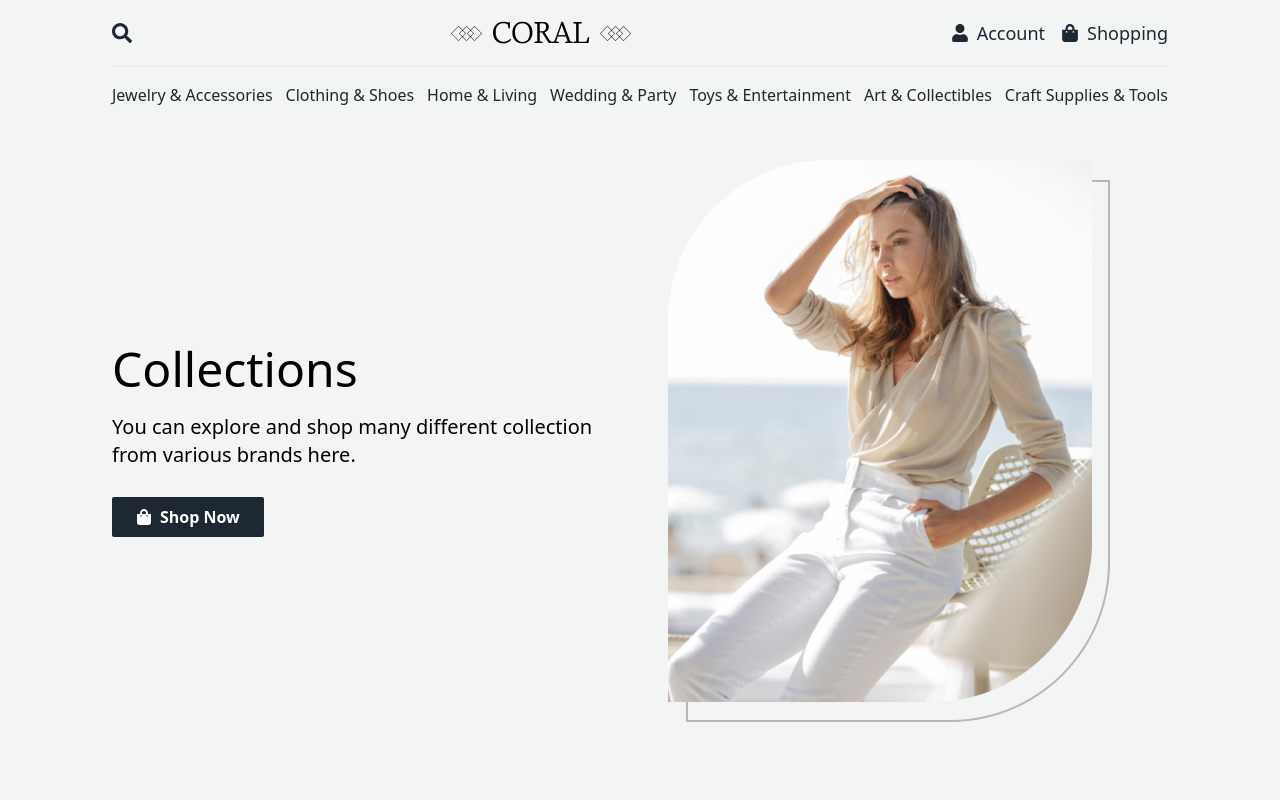
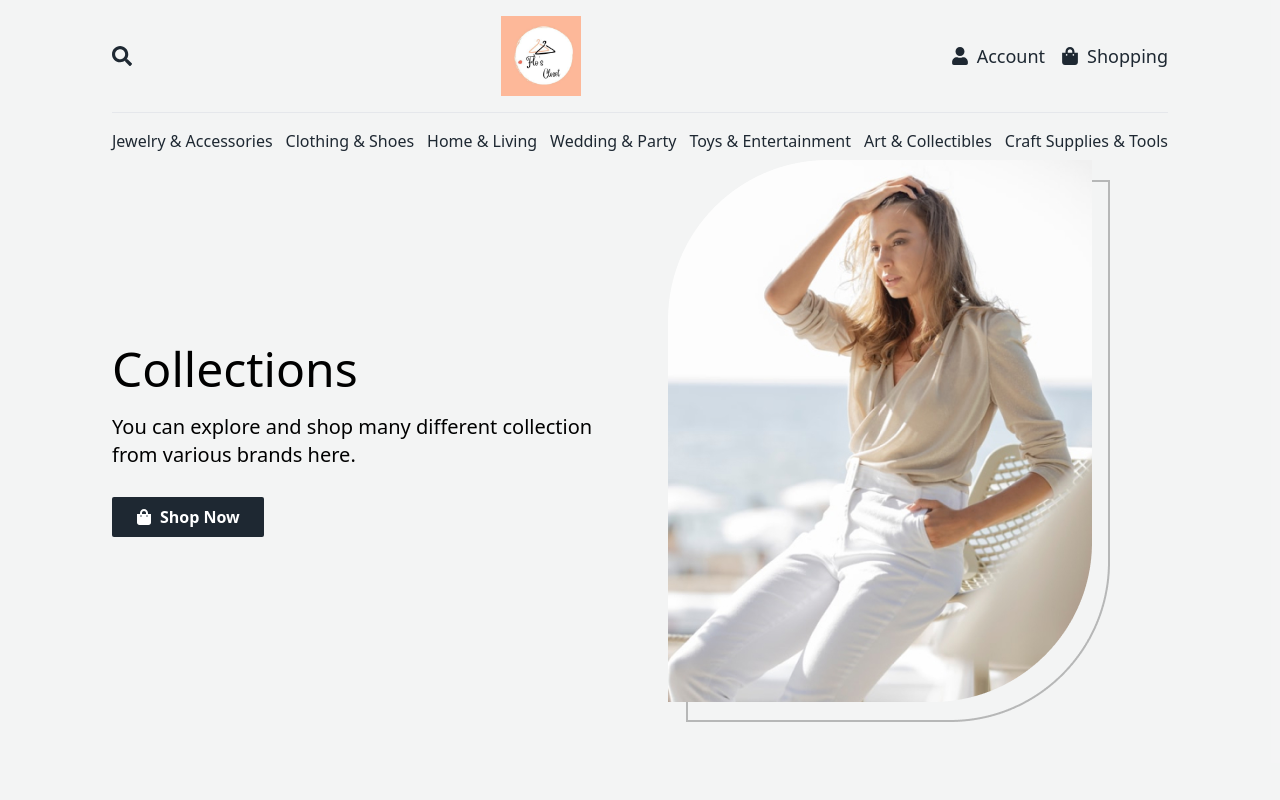
Before and after one commit to Navashub/Flora-closet, a React (Vite) app in the folder react-eccomerce/: page / in a window 1280 px wide. Shown: the top 800 px of the page. Built offline with nearby package versions, Linux system fonts and the light colour scheme.

Commit message:
added the logo

```diff
--- a/react-eccomerce/src/components/Navbar.jsx
+++ b/react-eccomerce/src/components/Navbar.jsx
@@ -2,7 +2,7 @@
 import { FaBars, FaSearch, FaTimes } from "react-icons/fa";
 import { FaUser } from "react-icons/fa";
 import { FaShoppingBag } from "react-icons/fa";
-import logo from '/logo.png'
+import logo from '/logo1.png'
 import { Link } from 'react-router-dom';
 
 const Navbar = () => {
@@ -29,7 +29,7 @@
                 <FaSearch className='text-Black w-5 h-5 cursor-pointer hidden md:block'/>
 
                 {/* logo */}
-                <a href='/'><img src={logo} alt='' /></a>
+                <a href='/'><img src={logo} alt='' className='w-20 h-20 '/></a>
 
                 {/*accont and shopping button */}
                 <div className='text-lg text-Black sm:flex items-center gap-4 hidden'>
```
Also changed, not shown: react-eccomerce/public/logo1.png (added), 1 other file (tests, documents, lock files or other folders).
